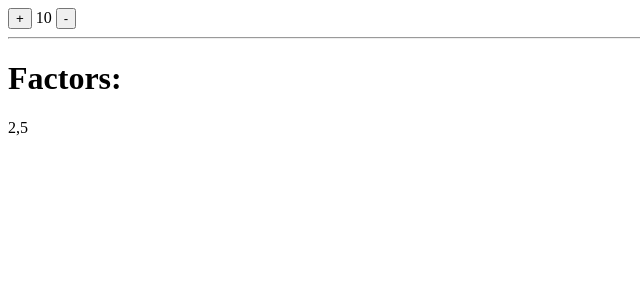
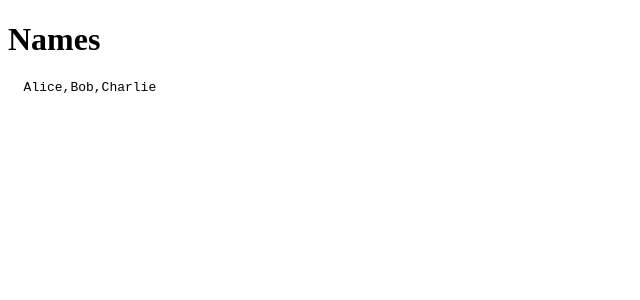
Before and after one commit to tarashalaburda/modern-angular-21-with-signals-the-missing-guide, an Angular app: page / in a window 1280 px wide. Shown: the top 300 px of the page, without its empty margins (0-640 px from the left). Built offline with nearby package versions, Linux system fonts and the light colour scheme.

Commit message:
34. Signals and Immutability

```diff
--- a/src/app/app.html
+++ b/src/app/app.html
@@ -1,7 +1,4 @@
-<button (click)="increase()">+</button>
-{{ number() }}
-<button (click)="decrease()">-</button>
-
-<hr>
-<h1>Factors: </h1>
-{{ primeFactors() }}
+<h1>Names</h1>
+<pre>
+  {{ names() }}
+</pre>
--- a/src/app/app.ts
+++ b/src/app/app.ts
@@ -1,8 +1,4 @@
-import { Component, inject, signal } from '@angular/core';
-import { ApiService } from './api.service';
-import { toObservable, toSignal } from '@angular/core/rxjs-interop';
-import { switchMap } from 'rxjs';
-
+import { Component, effect, signal } from '@angular/core';
 @Component({
   selector: 'app-root',
   imports: [],
@@ -10,38 +6,23 @@ import { switchMap } from 'rxjs';
   styleUrl: './app.scss',
 })
 export class App {
-  readonly api = inject(ApiService);
+  readonly names = signal(['Alice', 'Bob', 'Charlie']);
 
-  readonly number = signal(10);
-
-  readonly number$ = toObservable(this.number);
-
-  readonly results$ = this.number$.pipe(
-    switchMap((number) => this.api.getPrimeFactors(number))
-  );
-
-  readonly primeFactors = toSignal(this.results$, {
-    initialValue: [],
-  });
-
-  increase() {
-    this.number.update((n) => n + 1);
-  }
-
-  decrease() {
-    this.number.update((n) => Math.max(n - 1, 3));
-  }
+  readonly person = signal({ name: 'Joni', age: 32 });
 
   constructor() {
-    this.number$.subscribe((n) => {
-      console.log('Observable subscription 1 ', n);
+    setTimeout(() => {
+      this.names().push('David');
+      // this.names.update((names) => [...names, 'David']);
+
+      this.person.update(person => ({...person, name: 'Din'}))
+
+      console.log('Adding David to the list of names ', this.names());
+    }, 2000)
+
+    effect(() => {
+      console.log('the names are ', this.names());
+      console.log('person change  ', this.person());
     });
-
-    setTimeout(() => {
-      console.log('Creating 2nd Subscription ');
-      this.number$.subscribe((n) => {
-        console.log('Observable subscription 2 ', n);
-      });
-    }, 5000);
   }
 }
```
